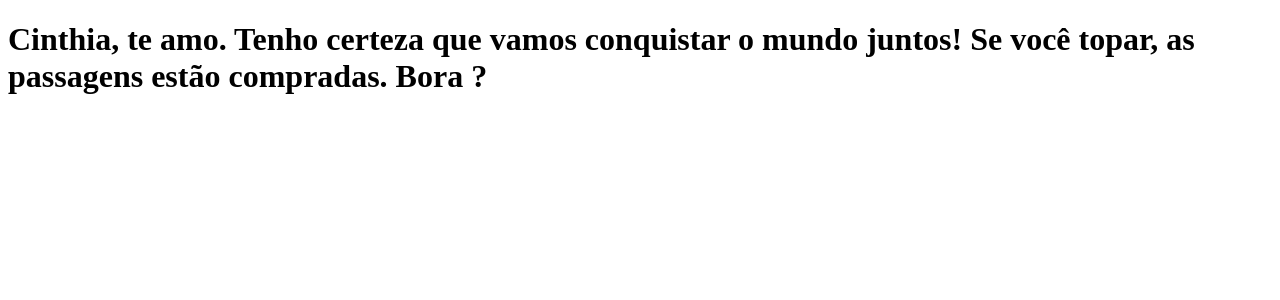
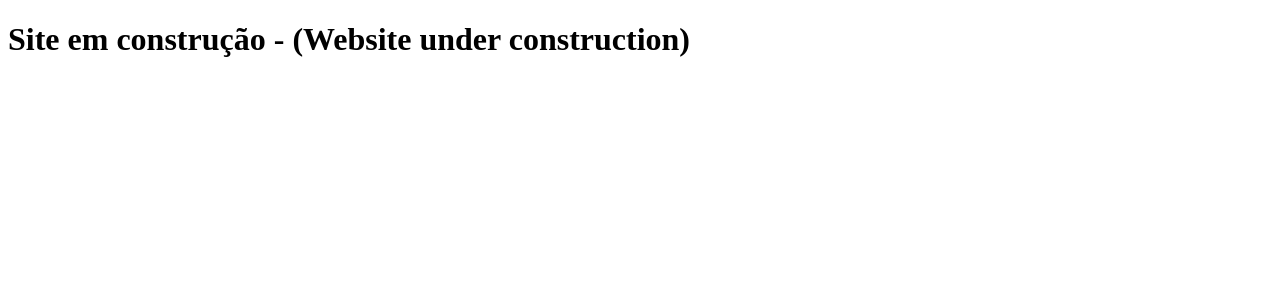
Before and after one commit to lucca-kz/clone-tabnews, a Next.js app: page / in a window 1280 px wide. Shown: the top 300 px of the page. Built offline with nearby package versions, Linux system fonts and the light colour scheme.

Commit message:
style: changing the messsage in `index.js` page

```diff
--- a/pages/index.js
+++ b/pages/index.js
@@ -1,10 +1,5 @@
 function Home() {
-  return (
-    <h1>
-      Cinthia, te amo. Tenho certeza que vamos conquistar o mundo juntos! Se
-      você topar, as passagens estão compradas. Bora ?
-    </h1>
-  );
+  return <h1>Site em construção - (Website under construction)</h1>;
 }
 
 export default Home;
```
